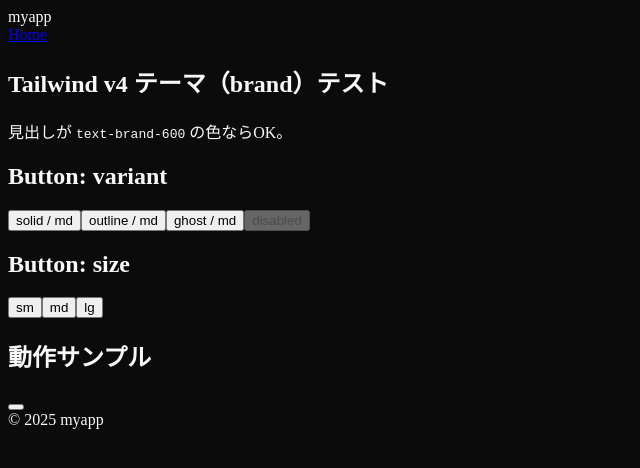
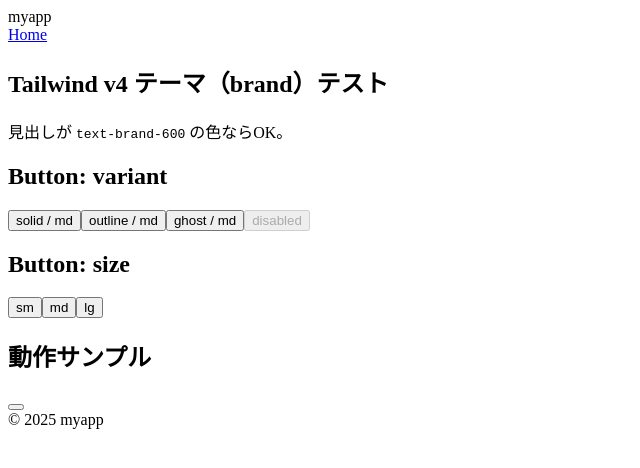
Before and after one commit to kazushi-tech/myapp, a Next.js app: page / in a window 1280 px wide. Shown: the top 468 px of the page, without its empty margins (0-640 px from the left). Built offline with nearby package versions, Linux system fonts and the light colour scheme.

Commit message:
chore: carryover before button

```diff
--- a/src/app/globals.css
+++ b/src/app/globals.css
@@ -41,4 +41,3 @@
 }
 
 /* （任意）ページ全体へ反映 */
-html, body { background: var(--color-surface); color: var(--color-text); }
```
